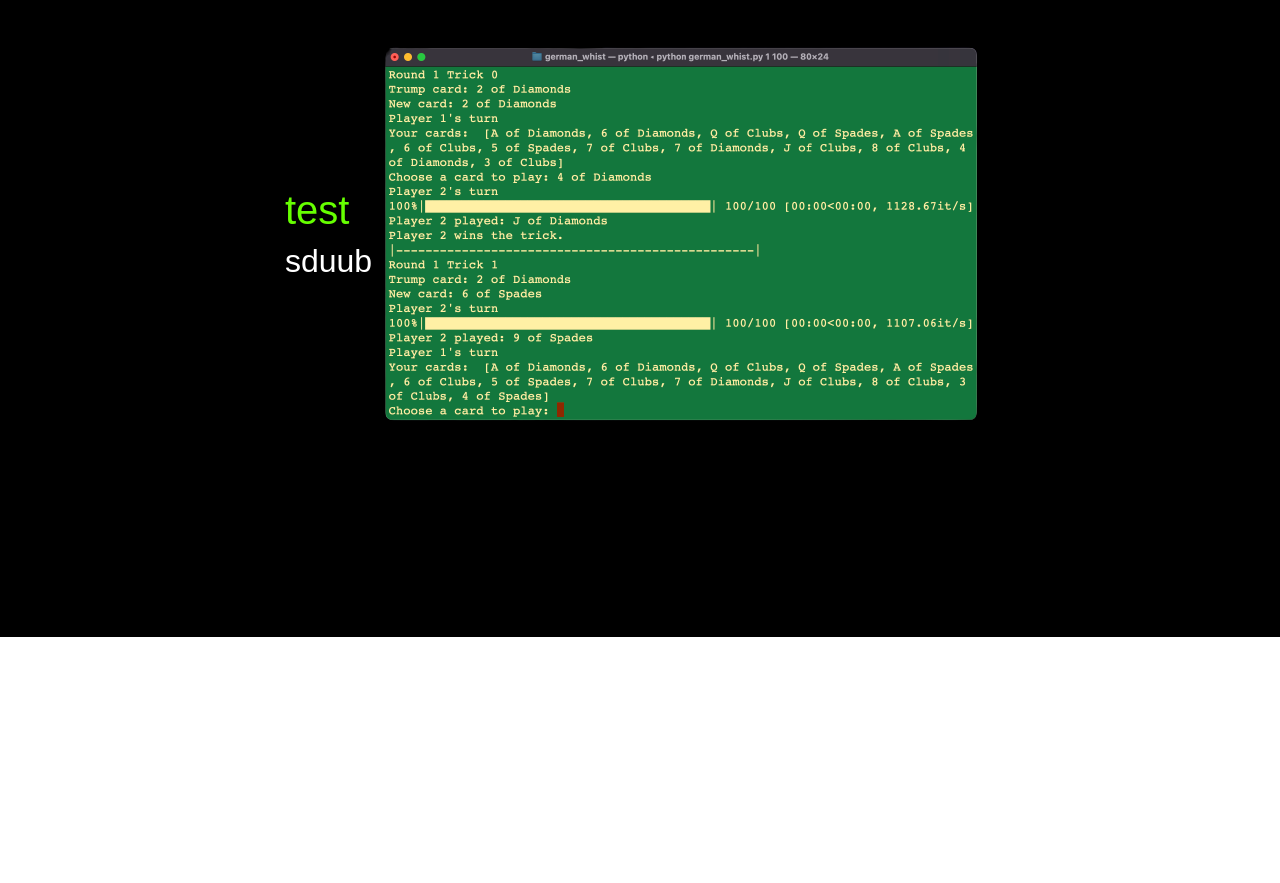
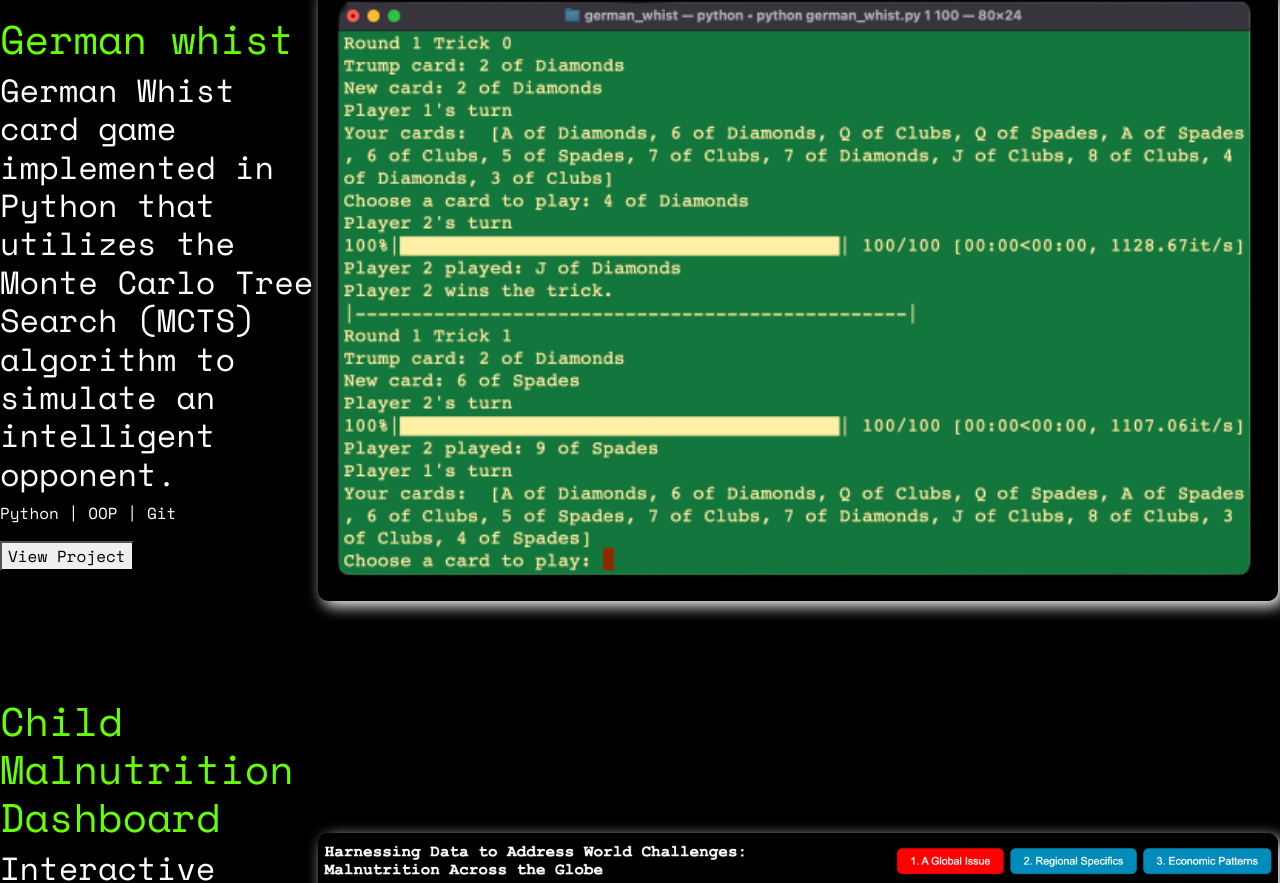
Before and after one commit to Beatles-without-tea/portfolio2, a React (Create React App) app in the folder portfolio-frontend/: page /projects in a window 1280 px wide. Shown: the part 317-1200 px from the top of the page. Before the commit the page ends 954 px from the top, so only its background shows below. Built offline with nearby package versions, Linux system fonts and the light colour scheme.

Commit message:
added some projects

```diff
--- a/portfolio-frontend/src/Projects.css
+++ b/portfolio-frontend/src/Projects.css
@@ -20,5 +20,21 @@
 
 .projectText{
     display: block;
-    /* color:#66FF00; */
+    font-family: 'Space Mono', monospace;
 }
+
+.projectImage{
+    box-shadow: 5px 5px 15px rgba(255, 255, 255, 1);
+    margin-right:2px;
+    border-radius: 10px;
+    transition: transform 0.3s ease, box-shadow 0.3s ease;  /* This will ensure smooth transition */
+     transform: scale(1);
+
+}
+
+
+.projectImage:hover {
+    transform: scale(1.05);  /* Scale the image up by 5% */
+    /* box-shadow: 3px 3px 20px rgba(255, 255, 255, 0.5);  Deeper shadow on hover */
+
+ }
--- a/portfolio-frontend/src/components/Projects.js
+++ b/portfolio-frontend/src/components/Projects.js
@@ -2,21 +2,89 @@ import React from 'react';
 import '../Projects.css';
 
 
+import { useEffect, useRef, useState } from 'react';
+
+function RotatingImage({ imgSource, imgSize }) {
+  const [inView, setInView] = useState(false);
+  const imageRef = useRef(null);
+
+  useEffect(() => {
+    const handleScroll = () => {
+      const imagePosition = imageRef.current.getBoundingClientRect();
+
+      // If the top of the image is visible within the viewport
+      if (imagePosition.top <= window.innerHeight && imagePosition.top >= 0 && !inView) {
+        setInView(true);
+      }
+    };
+
+    window.addEventListener('scroll', handleScroll);
+
+    // Cleanup listener on unmount
+    return () => {
+      window.removeEventListener('scroll', handleScroll);
+    };
+  }, [inView]);
+
+  return (
+    <img
+        src={imgSource}
+        alt="Animated Image"
+        className={`projectImage ${inView ? 'inView' : ''}`}
+        ref={imageRef}
+        style={{ width: imgSize }}
+    />
+  );
+}
+
+// export default RotatingImage;
+
+function Project ({title, subtitle, imgSource, imgSize, tools, projectLink}){
+    return (
+        <div className='project'>
+            <div className='projectText'>
+                <h1 style={{color:'#66FF00'}} >{title}</h1>
+                <h2>{subtitle}</h2>
+                <p>{tools}</p>
+            <button onClick={() => window.open(projectLink, "_blank")}>View Project</button>
+
+            </div>
+            <div >
+            {/* <RotatingImage imgSource={imgSource} imgSize={imgSize}/> */}
+                <img className="projectImage" src={imgSource} style={{width:imgSize}}></img>
+            </div>
+
+        </div>
+
+    )
+}
+
 function Projects() {
     return (
         <div className='projectpage' >
+        <div>
+            <h1>All Projects</h1>
+        </div>
 
-{/* this is one project         */}
-        <div className='project'>
-            <div className='projectText'>
-                <h1 style={{color:'#66FF00'}} >test</h1>
-                <h2>sduub</h2>
-            </div>
-            <div className='projectImage'>
-                <img src='images/monte_carlo_project.png'></img>
-            </div>
-        </div>
-{/* end of project */}
+        <Project title="German whist"
+        subtitle ='German Whist card game implemented in Python that utilizes the Monte Carlo Tree Search (MCTS) algorithm to simulate an intelligent opponent.'
+        imgSource='images/monte_carlo_project.png'
+        tools='Python | OOP | Git'
+        imgSize='120vh'
+        projectLink='https://github.com/Beatles-without-tea/german_whist'/>
+
+
+<Project title="Child Malnutrition Dashboard"
+        subtitle ='Interactive dashboard analysing global malnutrition trends in children under 5.
+         The dashboard, containerized with Docker, ensures scalable access
+          via deployment on cloud Platforms.'
+        imgSource='images/hunger_dash.png'
+        tools='Python | Dash | Pandas | NumPy | HTML | CSS | Docker'
+        imgSize='120vh'
+
+        projectLink='https://github.com/Beatles-without-tea/german_whist'/>
+
+
 
 
 
```
Also changed, not shown: portfolio-frontend/public/images/hunger_dash.png (added).
